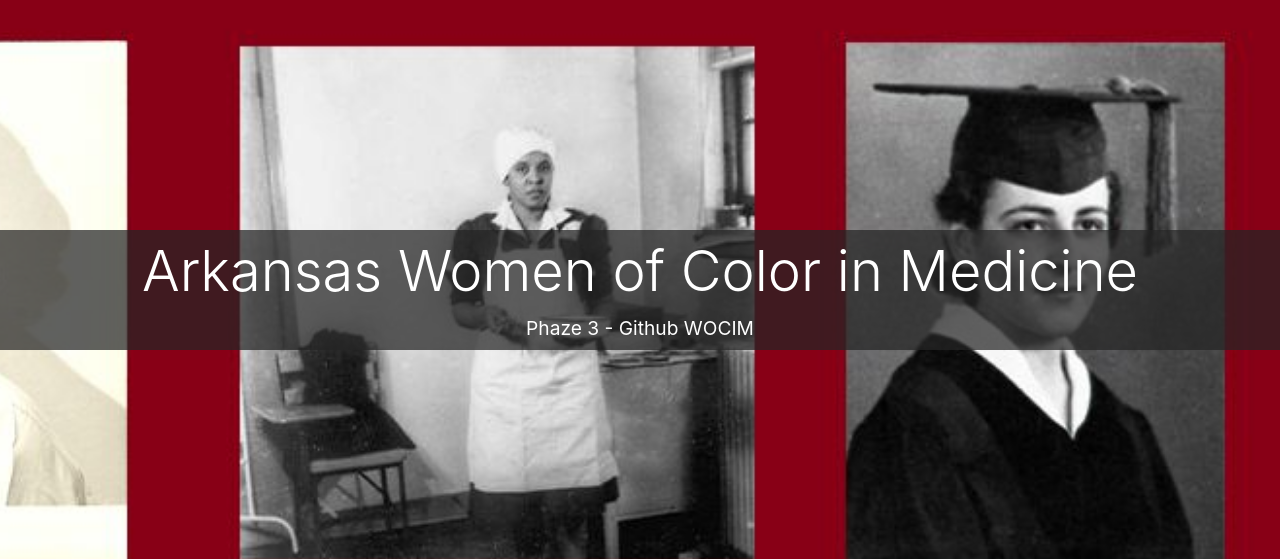
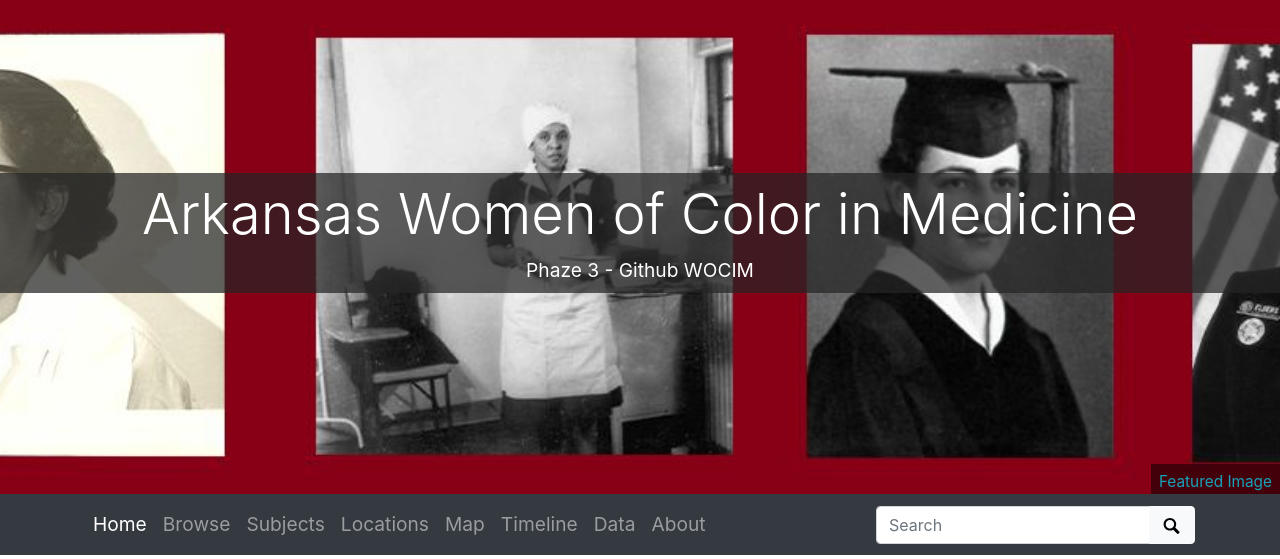
Before and after one commit to Starkad2/Wocim-GH2, a Jekyll site: the page built from index.md, in a window 1280 px wide. Shown: the top 559 px of the page. Built offline with Jekyll 4.4.1, drawn with Linux system fonts in a browser that asks for light colours; grey boxes are pictures that could not be loaded.

Commit message:
Update theme.yml

```diff
--- a/_data/theme.yml
+++ b/_data/theme.yml
@@ -10,7 +10,7 @@
 # use either an objectid (from an item in this collect), a relative location of an image in this repo (ex. /assets/img/feature.jpg), or a full url to an image elsewhere
 featured-image: wocim034
 # optional: add extra padding around collection title for a larger image feature.
-home-title-y-padding: 12em # Default is 8em
+home-title-y-padding: 9em # Default is 8em
 # optional: change position of background image, center, top, bottom
 home-banner-image-position: bottom
 
```
